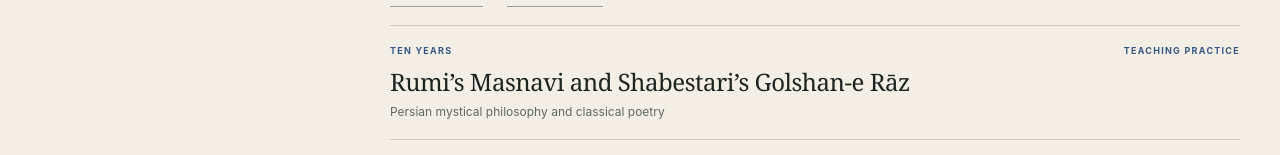
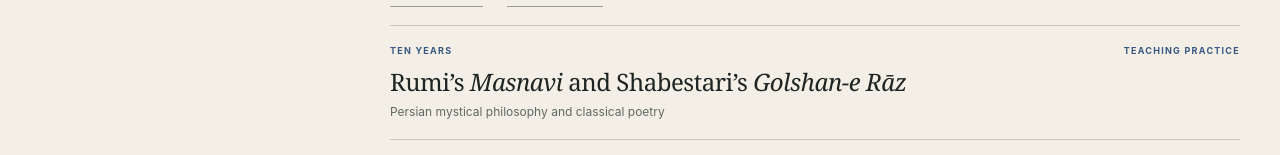
Before and after one commit to mohammad-naderi/mrnaderi.org, a Next.js app: page /teaching in a window 1280 px wide. Shown: the part 1806-1961 px from the top of the page. Built offline with nearby package versions, Linux system fonts and the light colour scheme.

Commit message:
Italicize all book titles on teaching page

```diff
--- a/app/teaching/page.tsx
+++ b/app/teaching/page.tsx
@@ -14,6 +14,8 @@ type Session = {
   type: string;
   title: string;
   bookTitle?: string;
+  secondTitle?: string;
+  secondBookTitle?: string;
   subtitle?: string;
   series: string;
   note?: string;
@@ -109,7 +111,10 @@ const sessions: Session[] = [
   {
     date: "Ten years",
     type: "Teaching practice",
-    title: "Rumi’s Masnavi and Shabestari’s Golshan-e Rāz",
+    title: "Rumi’s",
+    bookTitle: "Masnavi",
+    secondTitle: "and Shabestari’s",
+    secondBookTitle: "Golshan-e Rāz",
     series: "Persian mystical philosophy and classical poetry",
   },
 ];
@@ -171,6 +176,8 @@ export default function TeachingPage() {
                   <h3>
                     {session.title}
                     {session.bookTitle ? <> <em>{session.bookTitle}</em></> : null}
+                    {session.secondTitle ? <> {session.secondTitle}</> : null}
+                    {session.secondBookTitle ? <> <em>{session.secondBookTitle}</em></> : null}
                   </h3>
                   {session.subtitle ? (
                     <p
```
